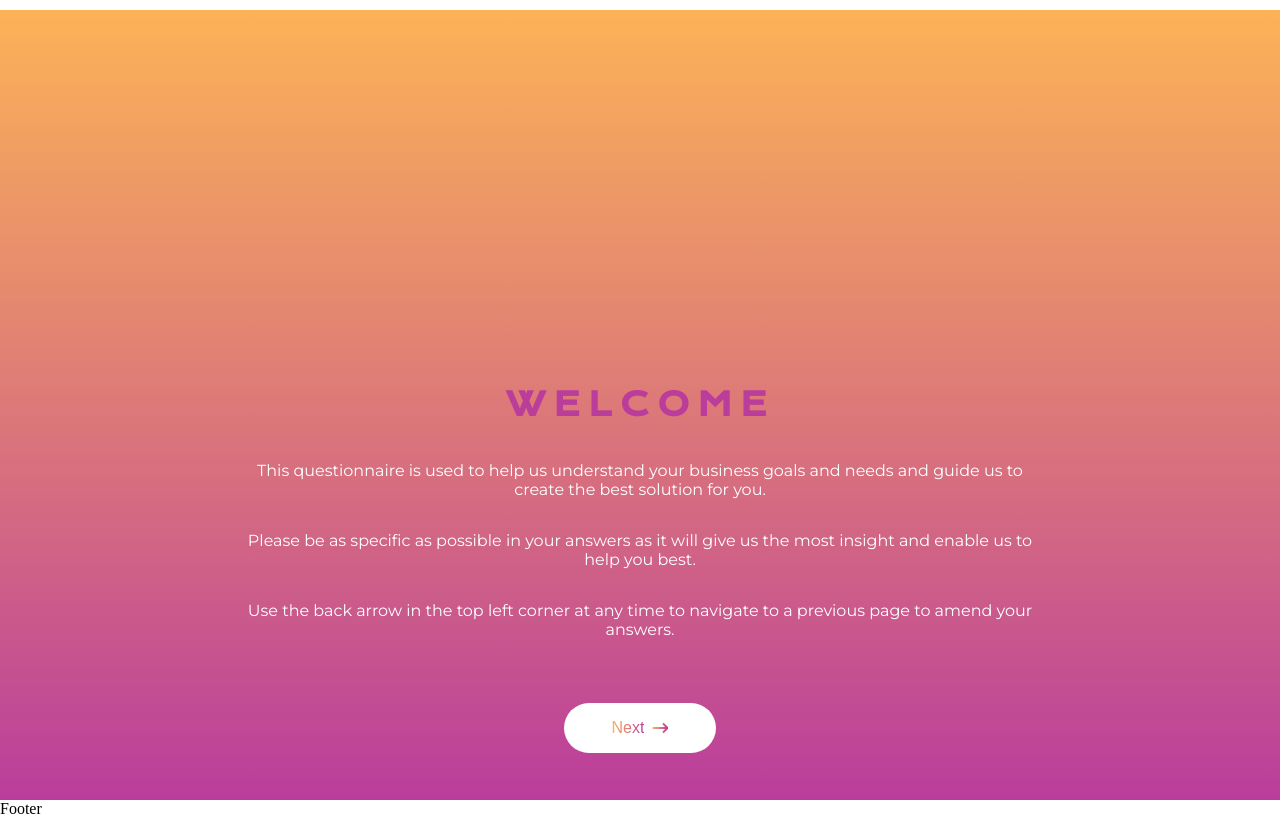
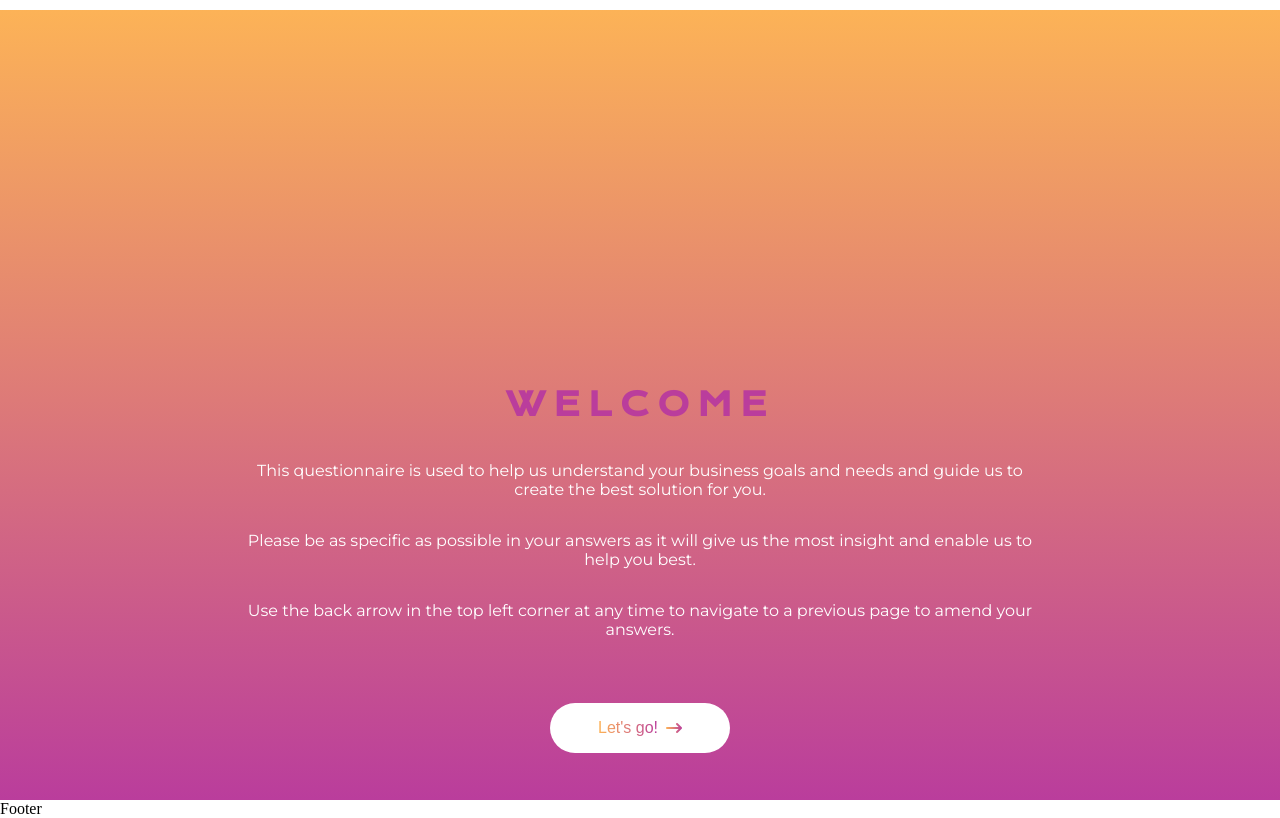
Before and after one commit to AkaraTawng/client-design-questionairre, a React (Vite) app: page / in a window 1280 px wide. Built offline with nearby package versions, Linux system fonts and the light colour scheme.

Commit message:
show lets go text on welcome page. change text to next on other pages

```diff
--- a/src/components/Form.jsx
+++ b/src/components/Form.jsx
@@ -90,7 +90,7 @@ function Form() {
         <Body>{pageDisplay()}</Body>
         <ButtonContainer>
             { page > 0 && <PrevButton disabled={page === 0} type="button" onClick={handleDecrementClick}><i class="fa-solid fa-arrow-left-long"></i></PrevButton>}
-            <NextButton  disabled={page === FormTitles.length - 1} type="button" onClick={handleIncrementClick}><p>Next</p><i class="fa-solid fa-arrow-right-long"></i></NextButton>
+            <NextButton  disabled={page === FormTitles.length - 1} type="button" onClick={handleIncrementClick}>{page > 0 ? <p>Next</p> : <p>Let's go!</p>}<i class="fa-solid fa-arrow-right-long"></i></NextButton>
         </ButtonContainer>
         </FormWrapperInner>
     </FormWrapperOuter>
```
